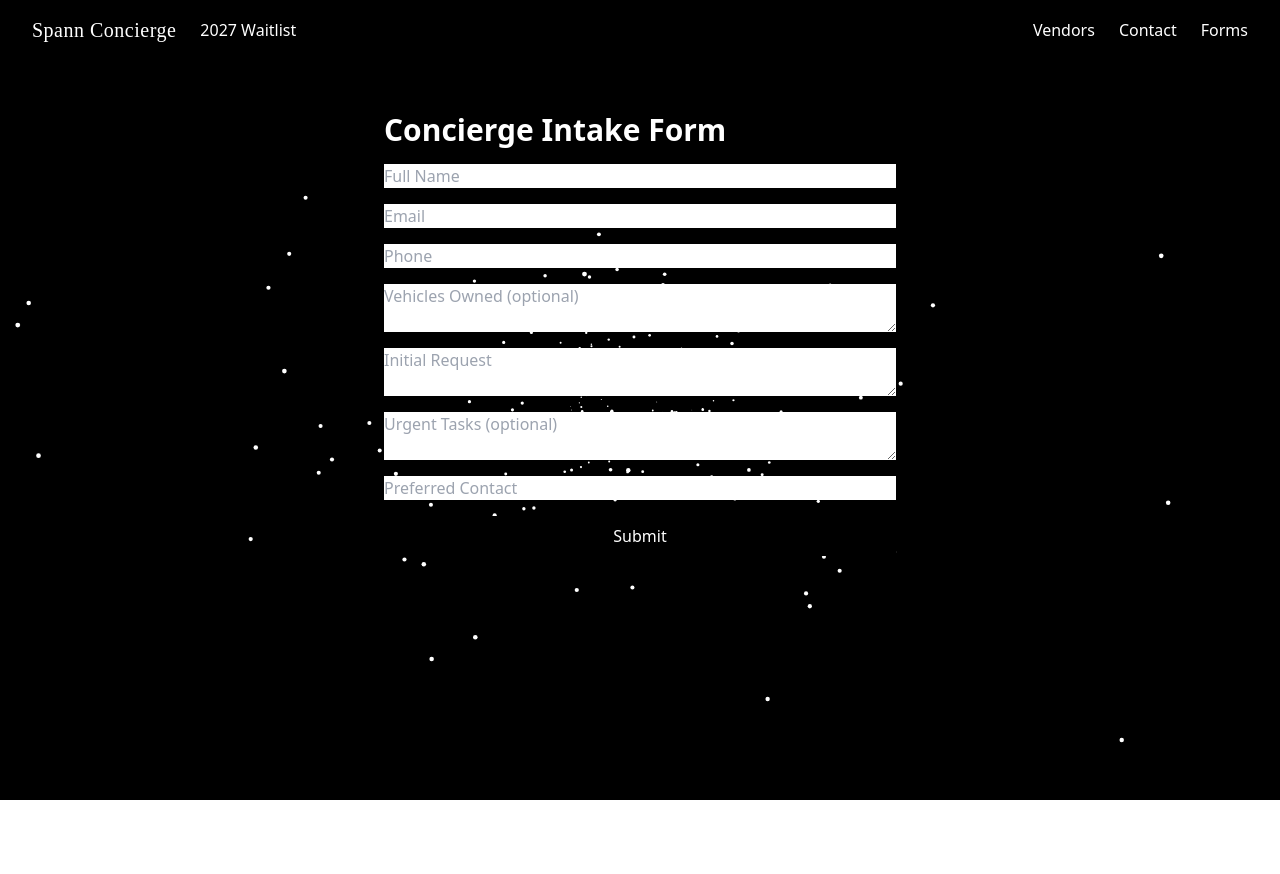
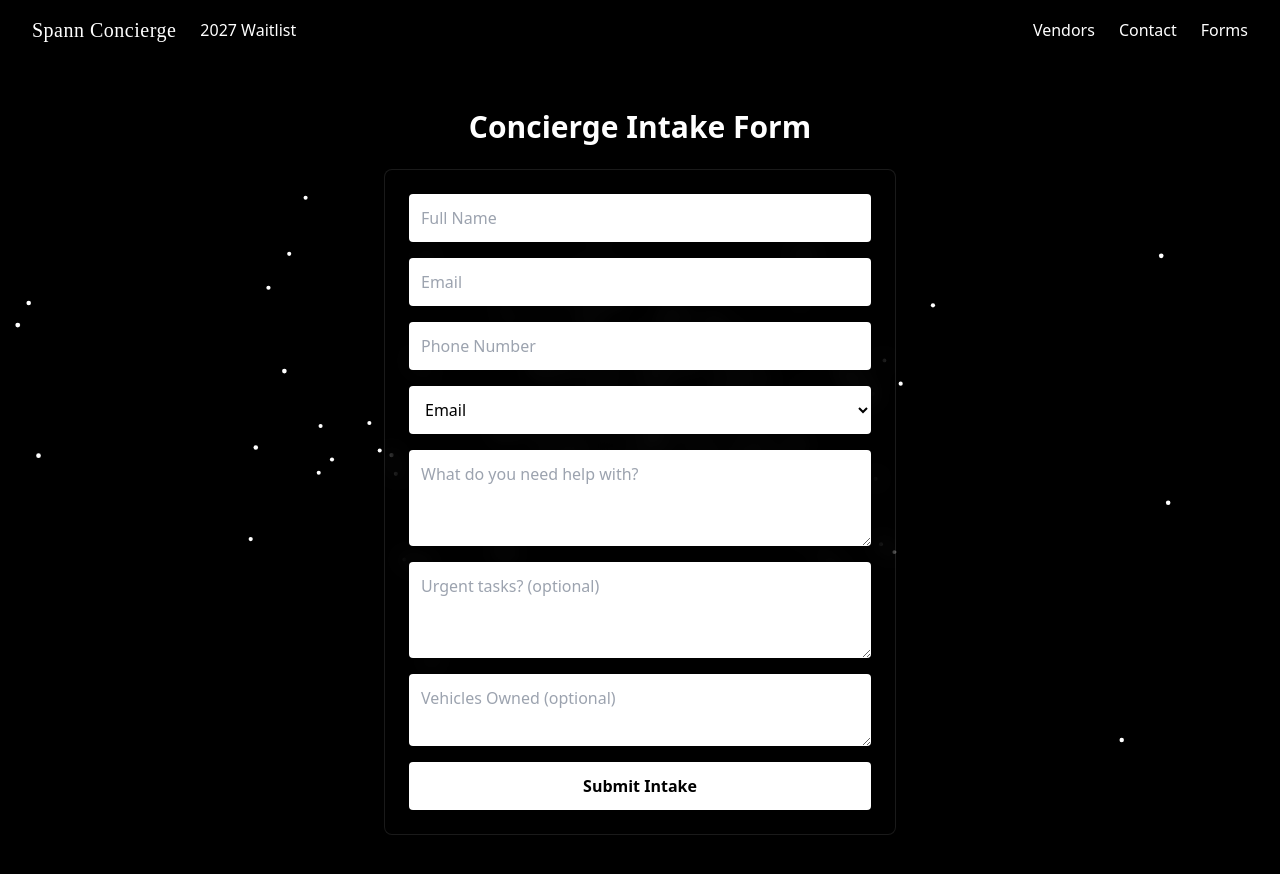
Before and after one commit to henryspann/Spann-Concierge, a React (Vite) app: page /intake in a window 1280 px wide. Shown: the top 874 px of the page. Before the commit the page ends 800 px from the top, so only its background shows below. Built offline with nearby package versions, Linux system fonts and the light colour scheme.

Commit message:
Update Intake form styling + dropdown

```diff
--- a/src/pages/Intake.jsx
+++ b/src/pages/Intake.jsx
@@ -8,56 +8,120 @@ export default function IntakePage() {
     vehicles: "",
     request: "",
     urgent: "",
-    preferredContact: ""
+    preferredContact: "Email",
   });
 
-  const [status, setStatus] = useState("");
-
-  function updateField(e) {
+  const handleChange = (e) => {
     setForm({
       ...form,
       [e.target.name]: e.target.value,
     });
-  }
+  };
 
-  async function handleSubmit(e) {
+  const handleSubmit = async (e) => {
     e.preventDefault();
-    setStatus("Submitting...");
 
-    try {
-      const res = await fetch("/.netlify/functions/submitIntake", {
-        method: "POST",
-        body: JSON.stringify(form),
-      });
+    const response = await fetch("/.netlify/functions/submitIntake", {
+      method: "POST",
+      headers: { "Content-Type": "application/json" },
+      body: JSON.stringify(form),
+    });
 
-      const data = await res.json();
-
-      if (data.success) {
-        setStatus("Submitted successfully!");
-      } else {
-        setStatus("Error: " + data.error);
-      }
-    } catch (err) {
-      setStatus("Failed: " + err.toString());
-    }
-  }
+    alert(response.ok ? "Submitted!" : "Error submitting form");
+  };
 
   return (
-    <div className="p-8 max-w-xl mx-auto">
-      <h1 className="text-3xl font-bold mb-4">Concierge Intake Form</h1>
-      <form className="flex flex-col gap-4" onSubmit={handleSubmit}>
-        <input name="name" placeholder="Full Name" onChange={updateField} />
-        <input name="email" placeholder="Email" onChange={updateField} />
-        <input name="phone" placeholder="Phone" onChange={updateField} />
-        <textarea name="vehicles" placeholder="Vehicles Owned (optional)" onChange={updateField} />
-        <textarea name="request" placeholder="Initial Request" onChange={updateField} />
-        <textarea name="urgent" placeholder="Urgent Tasks (optional)" onChange={updateField} />
-        <input name="preferredContact" placeholder="Preferred Contact" onChange={updateField} />
+    <div className="min-h-screen flex flex-col items-center justify-center text-white px-4">
+      <h1 className="text-3xl font-bold mb-6">Concierge Intake Form</h1>
 
-        <button className="bg-black text-white py-2">Submit</button>
+      <form
+        onSubmit={handleSubmit}
+        className="w-full max-w-lg bg-black/40 backdrop-blur-md p-6 rounded-lg space-y-4 border border-white/10"
+      >
+        {/* FULL NAME */}
+        <input
+          type="text"
+          name="name"
+          placeholder="Full Name"
+          value={form.name}
+          onChange={handleChange}
+          className="w-full p-3 rounded bg-white text-black"
+          required
+        />
+
+        {/* EMAIL */}
+        <input
+          type="email"
+          name="email"
+          placeholder="Email"
+          value={form.email}
+          onChange={handleChange}
+          className="w-full p-3 rounded bg-white text-black"
+          required
+        />
+
+        {/* PHONE */}
+        <input
+          type="text"
+          name="phone"
+          placeholder="Phone Number"
+          value={form.phone}
+          onChange={handleChange}
+          className="w-full p-3 rounded bg-white text-black"
+          required
+        />
+
+        {/* PREFERRED CONTACT – DROPDOWN */}
+        <select
+          name="preferredContact"
+          value={form.preferredContact}
+          onChange={handleChange}
+          className="w-full p-3 rounded bg-white text-black cursor-pointer"
+        >
+          <option>Email</option>
+          <option>Phone</option>
+          <option>Either</option>
+        </select>
+
+        {/* INITIAL REQUEST */}
+        <textarea
+          name="request"
+          placeholder="What do you need help with?"
+          value={form.request}
+          onChange={handleChange}
+          className="w-full p-3 rounded bg-white text-black"
+          rows={3}
+          required
+        />
+
+        {/* URGENT TASKS */}
+        <textarea
+          name="urgent"
+          placeholder="Urgent tasks? (optional)"
+          value={form.urgent}
+          onChange={handleChange}
+          className="w-full p-3 rounded bg-white text-black"
+          rows={3}
+        />
+
+        {/* VEHICLES OWNED */}
+        <textarea
+          name="vehicles"
+          placeholder="Vehicles Owned (optional)"
+          value={form.vehicles}
+          onChange={handleChange}
+          className="w-full p-3 rounded bg-white text-black"
+          rows={2}
+        />
+
+        {/* SUBMIT */}
+        <button
+          type="submit"
+          className="w-full bg-white text-black font-semibold py-3 rounded hover:bg-gray-300 transition"
+        >
+          Submit Intake
+        </button>
       </form>
-
-      <p className="mt-4">{status}</p>
     </div>
   );
 }
```
